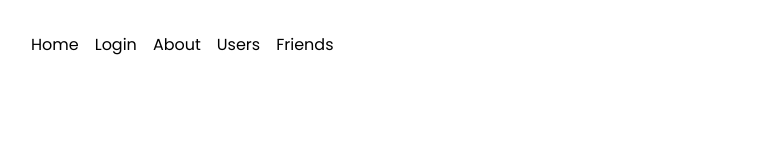
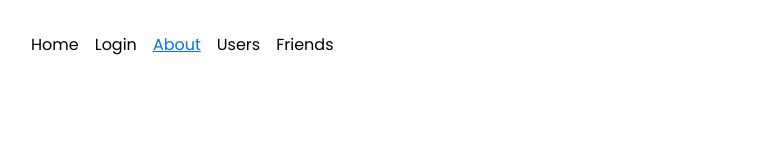
Before and after one commit to MariaVla/Nextjs-starter-pack, a Next.js app: page /about in a window 1280 px wide. Shown: the top 160 px of the page, without its empty margins (9-769 px from the left). Built offline with nearby package versions, Linux system fonts and the light colour scheme.

Commit message:
Refactor Links to ActiveLink componetn

```diff
--- /dev/null
+++ b/src/components/ActiveLink.tsx
@@ -0,0 +1,21 @@
+import Link from 'next/link';
+import { useRouter } from 'next/router';
+
+const style = {
+  color: '#0070f3',
+  textDecoration: 'underline',
+};
+
+export const ActiveLink = ({ text, href }) => {
+  const router = useRouter();
+
+  const active = router.asPath === href;
+
+  return (
+    <Link href={href}>
+      <a style={active ? style : null}>
+        <span>{text}</span>
+      </a>
+    </Link>
+  );
+};
--- a/src/components/Navbar.tsx
+++ b/src/components/Navbar.tsx
@@ -1,35 +1,13 @@
-import Link from 'next/link';
+import { ActiveLink } from './ActiveLink';
 
 export const Navbar = () => {
   return (
     <nav style={{ padding: '2rem' }}>
-      <Link href="/">
-        <a>
-          <span>Home</span>
-        </a>
-      </Link>
-
-      <Link href="/login">
-        <a>
-          <span>Login</span>
-        </a>
-      </Link>
-
-      <Link href="/about">
-        <a>
-          <span>About</span>
-        </a>
-      </Link>
-      <Link href="/users">
-        <a>
-          <span>Users</span>
-        </a>
-      </Link>
-      <Link href="/friends">
-        <a>
-          <span>Friends</span>
-        </a>
-      </Link>
+      <ActiveLink text={'Home'} href={'/'} />
+      <ActiveLink text={'Login'} href={'/login'} />
+      <ActiveLink text={'About'} href={'/about'} />
+      <ActiveLink text={'Users'} href={'/users'} />
+      <ActiveLink text={'Friends'} href={'/friends'} />
     </nav>
   );
 };
```
